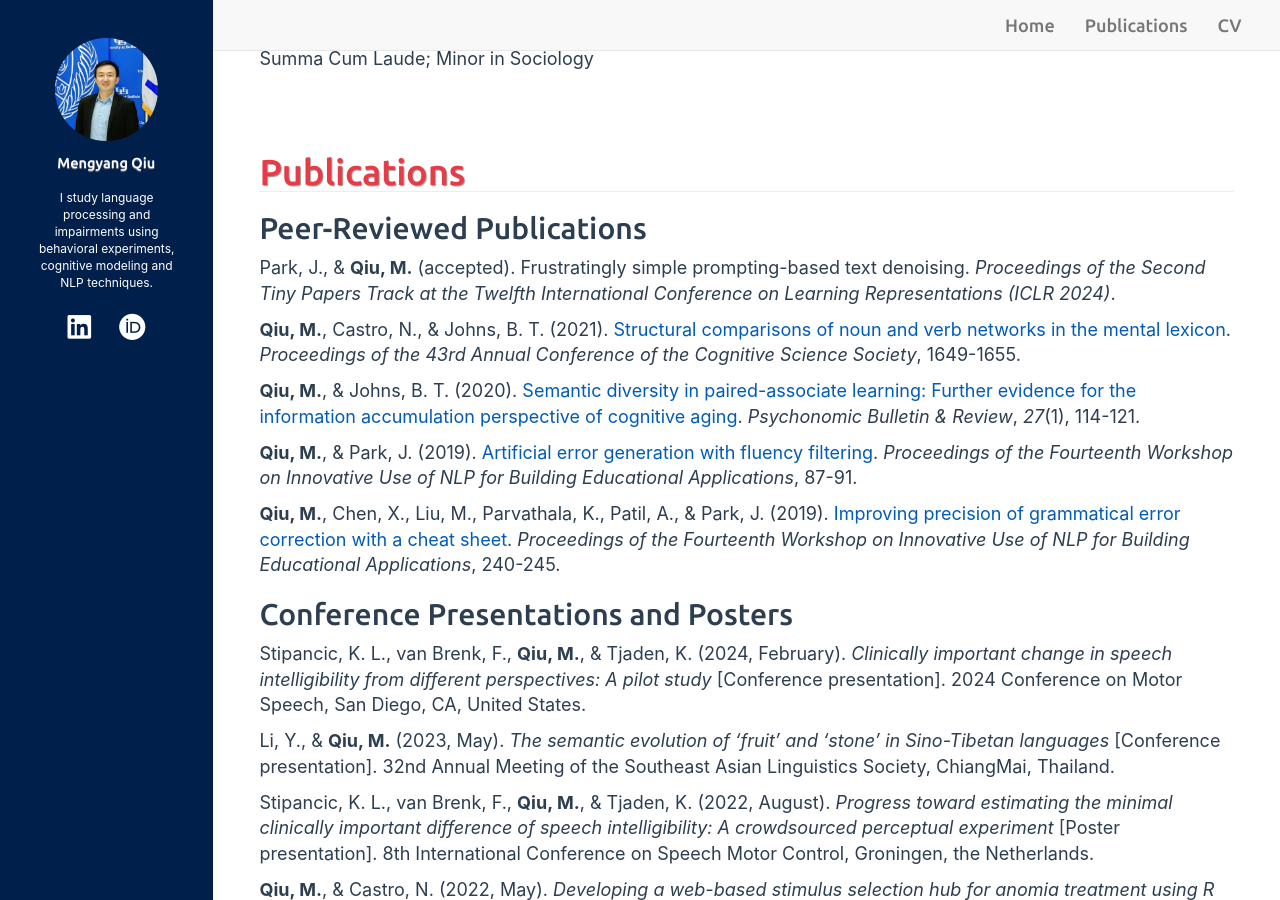
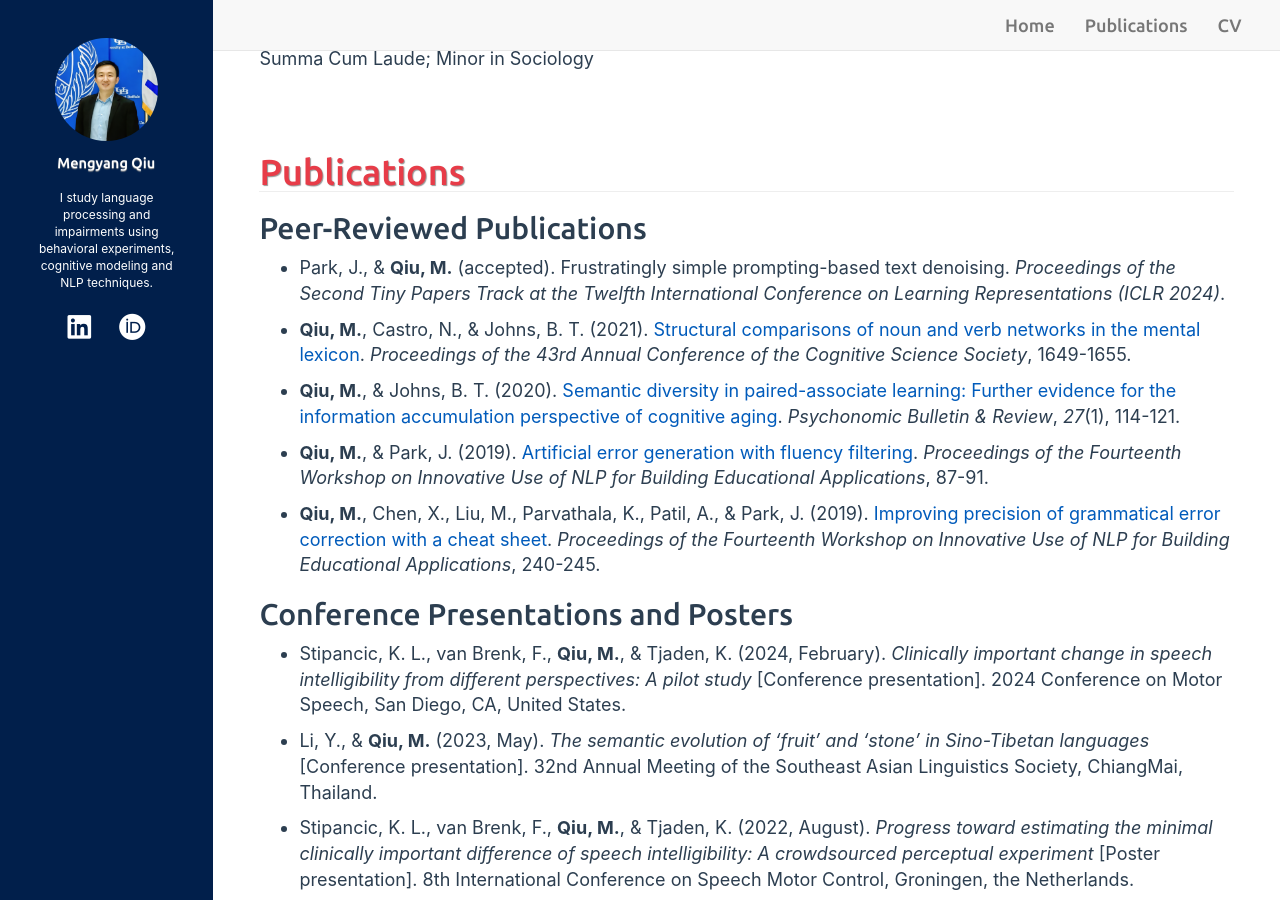
Before and after one commit to mengyangq/mengyangq.github.io, a Jekyll site: the page built from index.html, in a window 1280 px wide and 900 px high, scrolled down 858 px. Built offline with Jekyll 4.4.1, drawn with Linux system fonts in a browser that asks for light colours; nearby versions of some CDN libraries; a style sheet for code colours, icons or effects is not loaded.

```diff
--- a/_includes/publications.md
+++ b/_includes/publications.md
@@ -2,26 +2,26 @@
 
 ## Peer-Reviewed Publications
 
-Park, J., & **Qiu, M.** (accepted). Frustratingly simple prompting-based text denoising. *Proceedings of the Second Tiny Papers Track at the Twelfth International Conference on Learning Representations (ICLR 2024)*.
+- Park, J., & **Qiu, M.** (accepted). Frustratingly simple prompting-based text denoising. *Proceedings of the Second Tiny Papers Track at the Twelfth International Conference on Learning Representations (ICLR 2024)*.
 
-**Qiu, M.**, Castro, N., & Johns, B. T. (2021). [Structural comparisons of noun and verb networks in the mental lexicon](https://escholarship.org/uc/item/4b20s6wp). *Proceedings of the 43rd Annual Conference of the Cognitive Science Society*, 1649-1655.
+- **Qiu, M.**, Castro, N., & Johns, B. T. (2021). [Structural comparisons of noun and verb networks in the mental lexicon](https://escholarship.org/uc/item/4b20s6wp). *Proceedings of the 43rd Annual Conference of the Cognitive Science Society*, 1649-1655.
 
-**Qiu, M.**, & Johns, B. T. (2020). [Semantic diversity in paired-associate learning: Further evidence for the information accumulation perspective of cognitive aging](https://rdcu.be/bZaKR). *Psychonomic Bulletin & Review*, *27*(1), 114-121.
+- **Qiu, M.**, & Johns, B. T. (2020). [Semantic diversity in paired-associate learning: Further evidence for the information accumulation perspective of cognitive aging](https://rdcu.be/bZaKR). *Psychonomic Bulletin & Review*, *27*(1), 114-121.
 
-**Qiu, M.**, & Park, J. (2019). [Artificial error generation with fluency filtering](https://www.aclweb.org/anthology/W19-4408). *Proceedings of the Fourteenth Workshop on Innovative Use of NLP for Building Educational Applications*, 87-91.
+- **Qiu, M.**, & Park, J. (2019). [Artificial error generation with fluency filtering](https://www.aclweb.org/anthology/W19-4408). *Proceedings of the Fourteenth Workshop on Innovative Use of NLP for Building Educational Applications*, 87-91.
 
-**Qiu, M.**, Chen, X., Liu, M., Parvathala, K., Patil, A., & Park, J. (2019). [Improving precision of grammatical error correction with a cheat sheet](https://www.aclweb.org/anthology/W19-4425). *Proceedings of the Fourteenth Workshop on Innovative Use of NLP for Building Educational Applications*, 240-245.
+- **Qiu, M.**, Chen, X., Liu, M., Parvathala, K., Patil, A., & Park, J. (2019). [Improving precision of grammatical error correction with a cheat sheet](https://www.aclweb.org/anthology/W19-4425). *Proceedings of the Fourteenth Workshop on Innovative Use of NLP for Building Educational Applications*, 240-245.
 
 ## Conference Presentations and Posters
 
-Stipancic, K. L., van Brenk, F., **Qiu, M.**, & Tjaden, K. (2024, February). *Clinically important change in speech intelligibility from different perspectives: A pilot study* [Conference presentation]. 2024 Conference on Motor Speech, San Diego, CA, United States.
+- Stipancic, K. L., van Brenk, F., **Qiu, M.**, & Tjaden, K. (2024, February). *Clinically important change in speech intelligibility from different perspectives: A pilot study* [Conference presentation]. 2024 Conference on Motor Speech, San Diego, CA, United States.
 
-Li, Y., & **Qiu, M.** (2023, May). *The semantic evolution of ‘fruit’ and ‘stone’ in Sino-Tibetan languages* [Conference presentation]. 32nd Annual Meeting of the Southeast Asian Linguistics Society, ChiangMai, Thailand.
+- Li, Y., & **Qiu, M.** (2023, May). *The semantic evolution of ‘fruit’ and ‘stone’ in Sino-Tibetan languages* [Conference presentation]. 32nd Annual Meeting of the Southeast Asian Linguistics Society, ChiangMai, Thailand.
 
-Stipancic, K. L., van Brenk, F., **Qiu, M.**, & Tjaden, K. (2022, August). *Progress toward estimating the minimal clinically important difference of speech intelligibility: A crowdsourced perceptual experiment* [Poster presentation]. 8th International Conference on Speech Motor Control, Groningen, the Netherlands.
+- Stipancic, K. L., van Brenk, F., **Qiu, M.**, & Tjaden, K. (2022, August). *Progress toward estimating the minimal clinically important difference of speech intelligibility: A crowdsourced perceptual experiment* [Poster presentation]. 8th International Conference on Speech Motor Control, Groningen, the Netherlands.
 
-**Qiu, M.**, & Castro, N. (2022, May). *Developing a web-based stimulus selection hub for anomia treatment using R and Shiny* [Poster presentation]. 51st Clinical Aphasiology Conference, Wrightsville Beach, NC, United States.
+- **Qiu, M.**, & Castro, N. (2022, May). *Developing a web-based stimulus selection hub for anomia treatment using R and Shiny* [Poster presentation]. 51st Clinical Aphasiology Conference, Wrightsville Beach, NC, United States.
 
-**Qiu, M.**, & Castro, N. (2021, October). *Comparing semantic networks of early vocabulary across languages* [Conference presentation]. Complexity and Cognition: Satellite Symposium at the Conference on Complex Systems 2021.
+- **Qiu, M.**, & Castro, N. (2021, October). *Comparing semantic networks of early vocabulary across languages* [Conference presentation]. Complexity and Cognition: Satellite Symposium at the Conference on Complex Systems 2021.
 
-**Qiu, M.**, & Johns, B. T. (2018, November). *Memory searching pathway underlying verb fluency* [Poster presentation]. Annual Convention of the American Speech-Language-Hearing Association, Boston, MA, United States.
+- **Qiu, M.**, & Johns, B. T. (2018, November). *Memory searching pathway underlying verb fluency* [Poster presentation]. Annual Convention of the American Speech-Language-Hearing Association, Boston, MA, United States.
```
